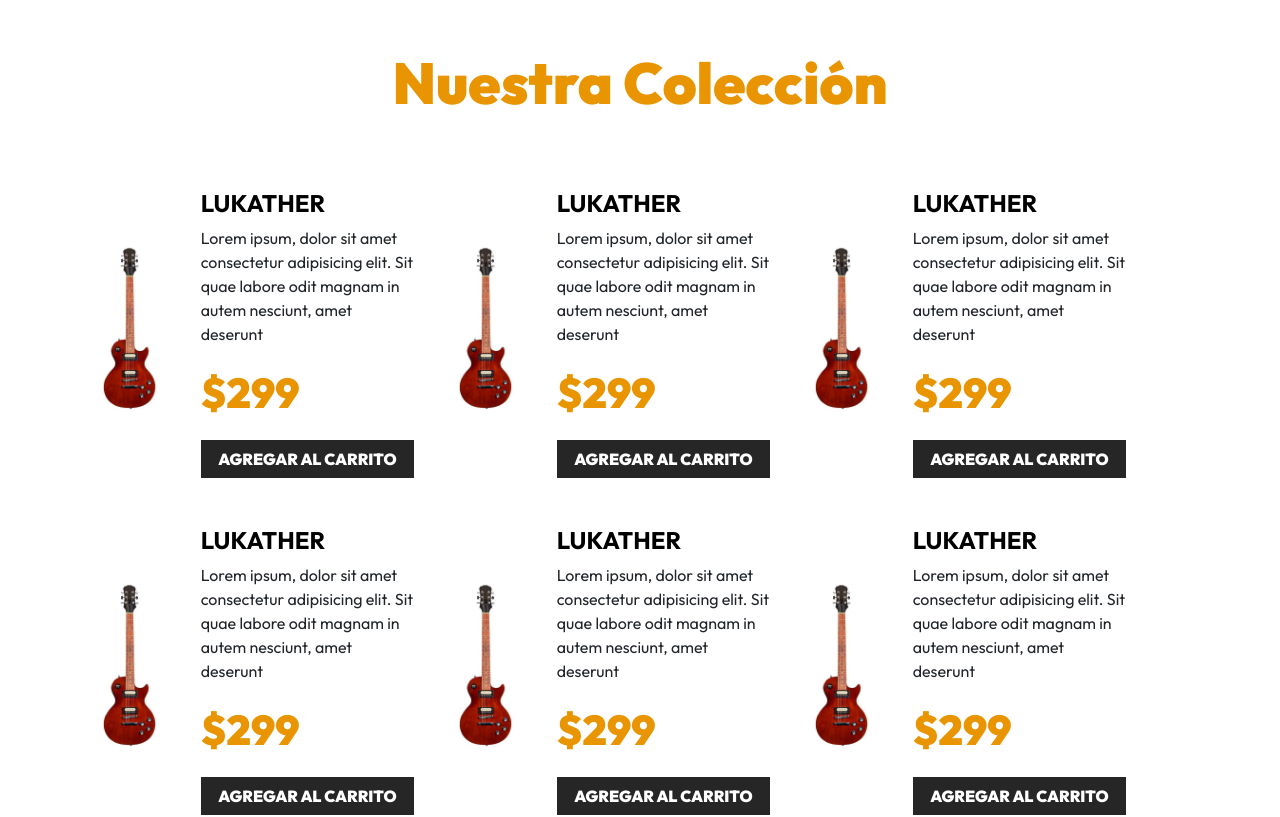
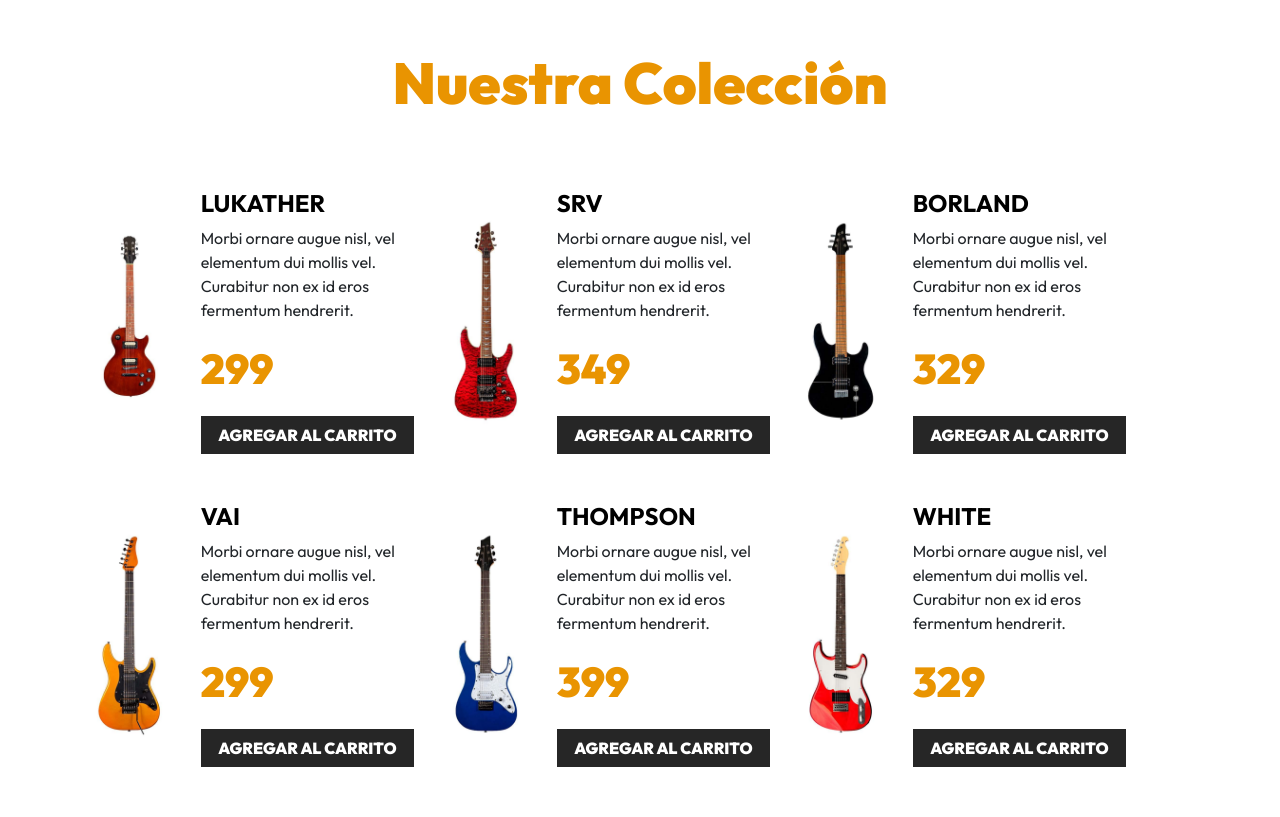
Before and after one commit to SoyDavid29/PrimerProyectoReact, a React (Vite) app: page / in a window 1280 px wide. Shown: the top 817 px of the page. Built offline with nearby package versions, Linux system fonts and the light colour scheme.

Commit message:
se crea el primer useState

```diff
--- a/src/App.jsx
+++ b/src/App.jsx
@@ -1,20 +1,26 @@
-import { useState} from "react"
+import { useState } from "react"
 import Guitar from "./components/Guitar"
 import { use } from "react"
 import { db } from "./data/db"
 
 function App() {
-  const [data, setData] = useState(db)
+  const [data, setData] = useState(db) /* creamos el useState con el nombre data y la funcion de nombre setData que retorna lo que hay en nuestra base de datos db */
   return (
     <>
       <main className="container-xl mt-5">
         <h2 className="text-center">Nuestra Colección</h2>
 
         <div className="row mt-5">
-          {data.map(() => (
-            <Guitar/>
-          ))}
+          {data.map((guitar) => (  /* nombramos a cada objeto de la coleccioon de datos (guitar) y accedemos.
+                                       iteramos sobre data y map nos ayuda a generar un nuevo arregoo*/
+            <Guitar /* componente */
+              key={guitar.id} /* prop especial que se utiliza en componentes que utilizan .map para iterar */
+              guitar={guitar} /* prop de nombre guitar, que accede a nuestro objeto {guitar} */
+            />
+          ))};
+
         </div>
+
       </main>
 
 
--- a/src/components/Guitar.jsx
+++ b/src/components/Guitar.jsx
@@ -1,13 +1,15 @@
-export default function Guitar() {
+export default function Guitar({guitar}) { /* accedemos al prop de guitarra que creamos */
+
+    const {id, name, image, description, price} = guitar /* aplicamos distructuring al objeto de guitar para acceder a sus datos */
     return (
         <div className="col-md-6 col-lg-4 my-4 row align-items-center">
             <div className="col-4">
-                <img className="img-fluid" src="./public/img/guitarra_01.jpg" alt="imagen guitarra" />
+                <img className="img-fluid" src={`/img/${image}.jpg`} alt="imagen guitarra" />
             </div>
             <div className="col-8">
-                <h3 className="text-black fs-4 fw-bold text-uppercase">Lukather</h3>
-                <p>Lorem ipsum, dolor sit amet consectetur adipisicing elit. Sit quae labore odit magnam in autem nesciunt, amet deserunt</p>
-                <p className="fw-black text-primary fs-3">$299</p>
+                <h3 className="text-black fs-4 fw-bold text-uppercase">{name}</h3>
+                <p>{description}</p>
+                <p className="fw-black text-primary fs-3">{price}</p>
                 <button
                     type="button"
                     className="btn btn-dark w-100"
```
